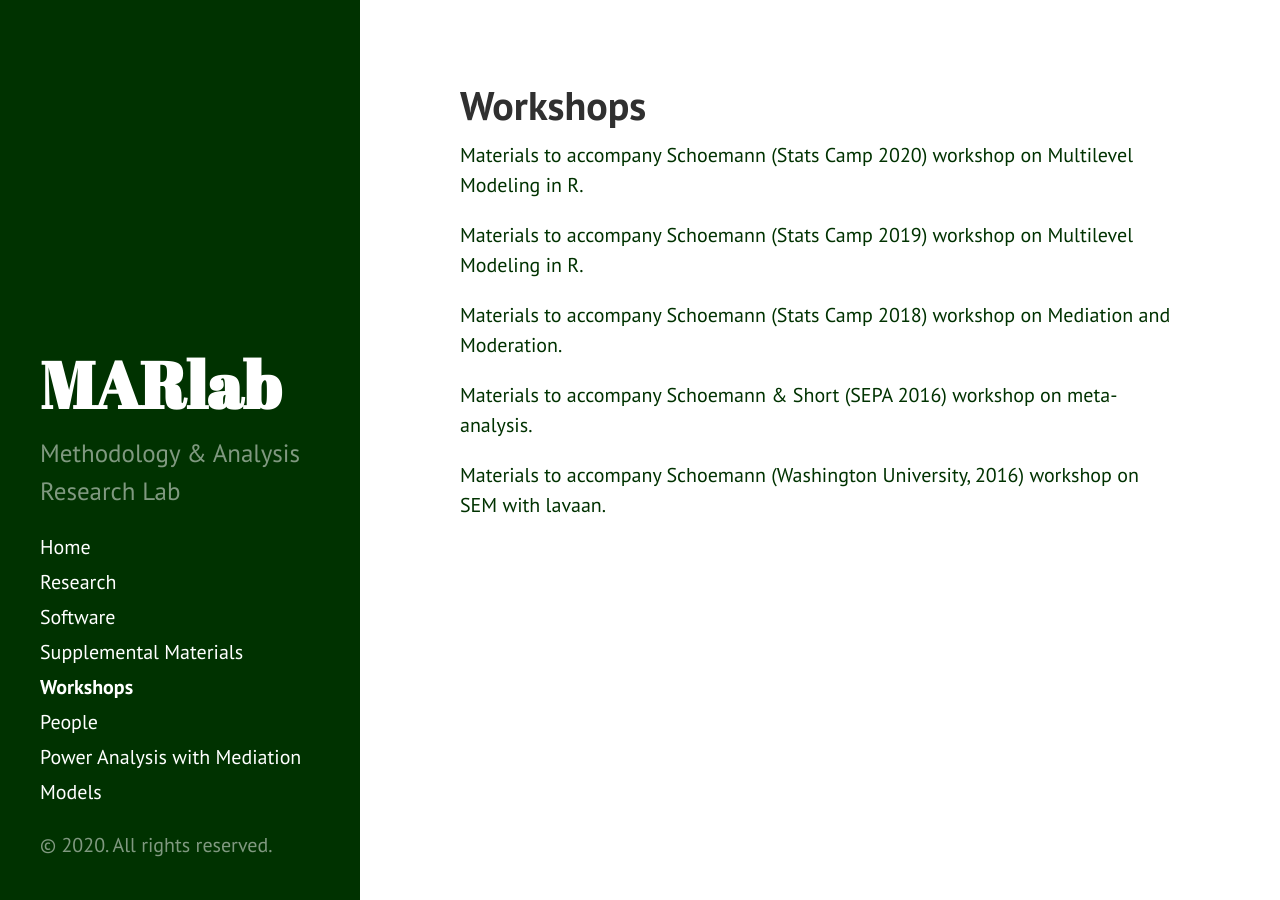
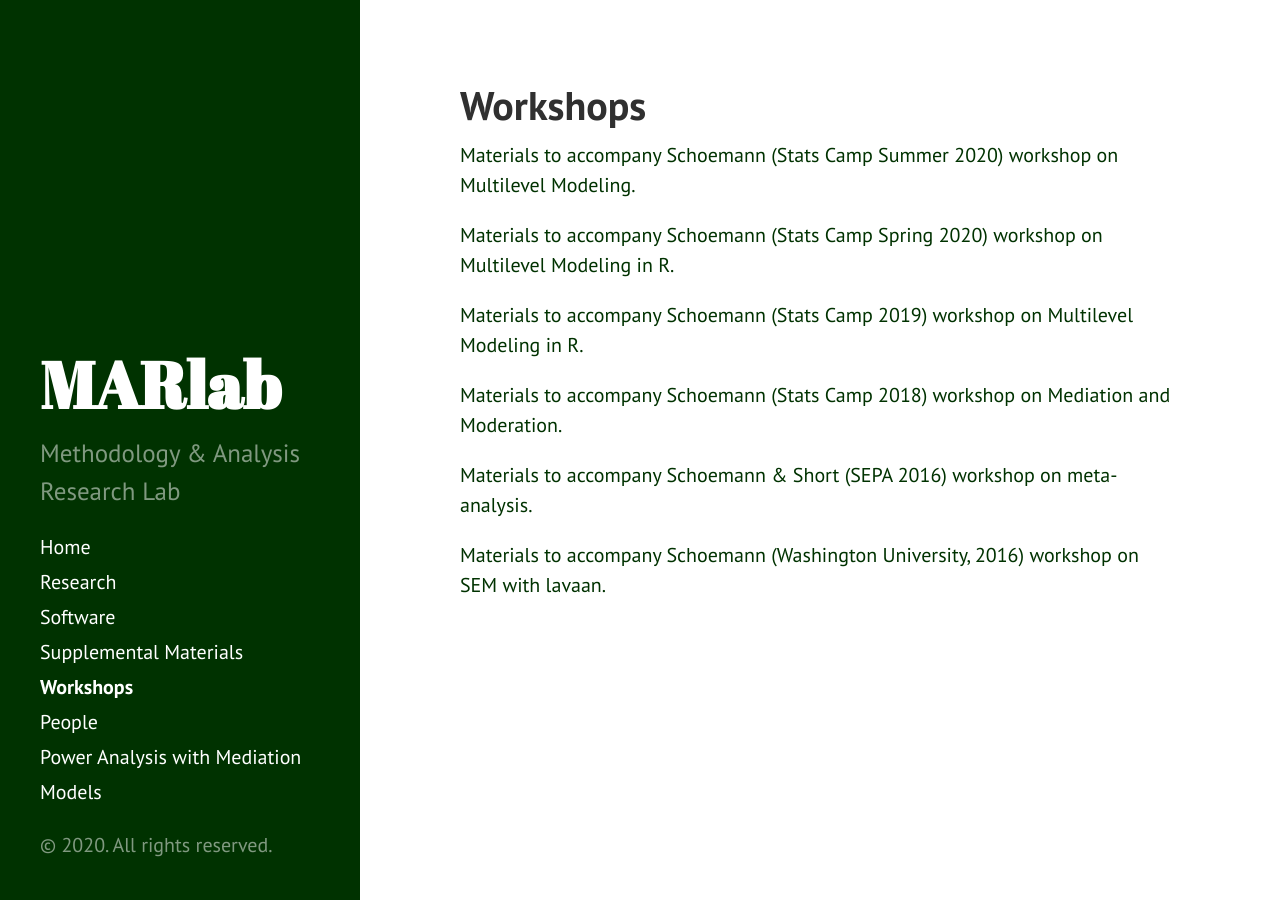
Before and after one commit to schoam4/schoam4.github.io, a Jekyll site: the page built from Workshops.md, in a window 1280 px wide. Built offline with Jekyll 4.4.1, drawn with Linux system fonts in a browser that asks for light colours.

Commit message:
Update Workshops.md

```diff
--- a/Workshops.md
+++ b/Workshops.md
@@ -2,8 +2,9 @@
 layout: page
 title: Workshops
 ---
+[Materials to accompany Schoemann (Stats Camp Summer 2020) workshop on Multilevel Modeling.](https://github.com/schoam4/Talks/raw/master/Stats_Camp/MLM_Summer2020.zip)
 
-[Materials to accompany Schoemann (Stats Camp 2020) workshop on Multilevel Modeling in R.](https://github.com/schoam4/Talks/raw/master/Stats_Camp/MLM_R_Spring2020.zip)
+[Materials to accompany Schoemann (Stats Camp Spring 2020) workshop on Multilevel Modeling in R.](https://github.com/schoam4/Talks/raw/master/Stats_Camp/MLM_R_Spring2020.zip)
 
 [Materials to accompany Schoemann (Stats Camp 2019) workshop on Multilevel Modeling in R.](https://github.com/schoam4/Talks/raw/master/Stats_Camp/MLM_R_Spring2019.zip)
 
```
